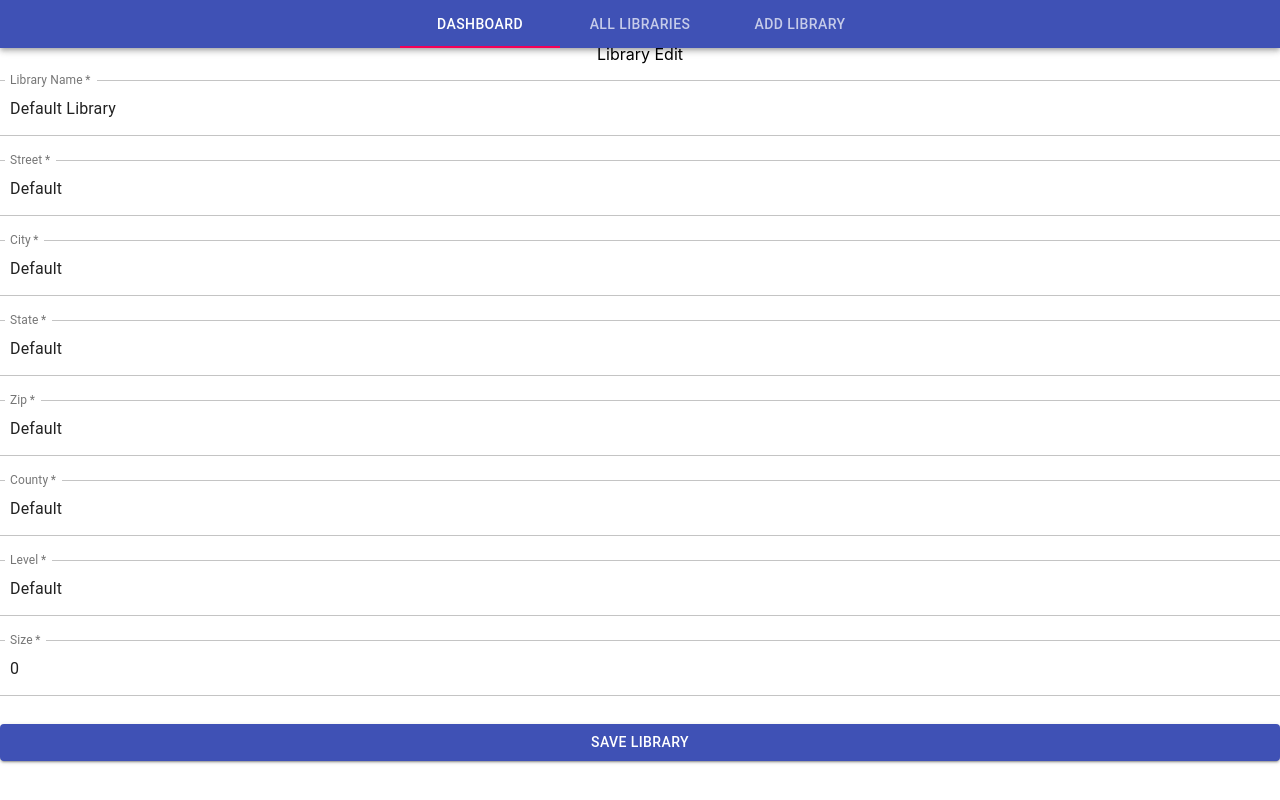
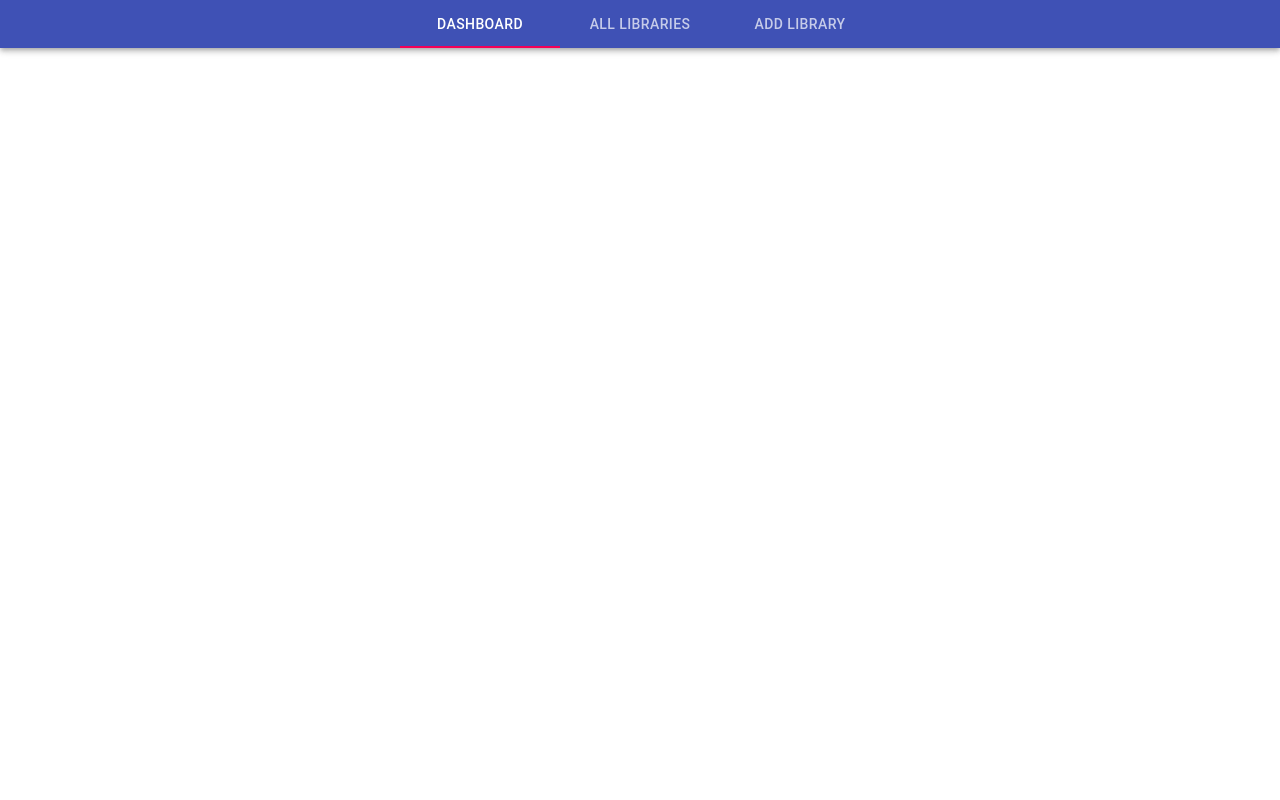
Before and after one commit to duncle-app/duncle-web-app, a React (Create React App) app: page /library/1/edit in a window 1280 px wide. Built offline with nearby package versions, Linux system fonts and the light colour scheme.

Commit message:
removed library manager in favor of useState

```diff
--- a/src/App.tsx
+++ b/src/App.tsx
@@ -3,8 +3,6 @@ import "./App.css";
 import {BrowserRouter as Router, Link, Redirect, Route, Switch} from "react-router-dom";
 import {DummyLibraryService} from "./common/dummy-library-service";
 import {AppState} from "./common/app-state";
-import {LibraryManager} from "./common/library-manager";
-import LibraryEditController from "./components/library-edit/control/library-edit-controller";
 import Login from "./components/pages/LogIn/Login";
 import {GlobalProvider} from "./common/GlobalContext";
 import SignUp from "./components/pages/SignUp/SignUp";
@@ -16,10 +14,6 @@ import ViewLibrary from "./components/pages/ViewLibrary/ViewLibrary";
 
 const appState: AppState = new AppState();
 const libraryService: DummyLibraryService = new DummyLibraryService();
-const libraryManager: LibraryManager = new LibraryManager(
-    libraryService,
-    appState
-);
 
 const MrSir = () => <h3>Mr Sir</h3>
 const Protected = () => <h3>Protected</h3>
@@ -87,11 +81,11 @@ function App() {
                         {/*        <LibraryDetailController libraryManager={libraryManager}/>*/}
                         {/*    }*/}
                         {/*/>*/}
-                        <Route
-                            exact
-                            path="/library/:libraryId/edit"
-                            children={<LibraryEditController libraryManager={libraryManager}/>}
-                        />
+                        {/*<Route*/}
+                        {/*    exact*/}
+                        {/*    path="/library/:libraryId/edit"*/}
+                        {/*    children={<LibraryEditController libraryManager={libraryManager}/>}*/}
+                        {/*/>*/}
                         <Route
                             path="/unauthorized"
                             children={<Unauthorized/>}
--- a/src/common/GlobalContext.tsx
+++ b/src/common/GlobalContext.tsx
@@ -1,6 +1,5 @@
 import React, {Context, useState} from "react";
 import useAuth, {useAuthReturn} from "./hooks/useAuth";
-import {LibraryManager} from "./library-manager";
 import Library from "../model/library";
 import {NoLibrary} from "../components/storybook-mocks/constants";
 
@@ -10,7 +9,6 @@ type ContextProps = {
     useAuth(): useAuthReturn,
     lang: string,
     theme: string,
-    libraryManager: LibraryManager;
 }
 
 // @ts-ignore
--- a/src/common/library-manager.ts
+++ /dev/null
@@ -1,46 +0,0 @@
-import {AppState} from "./app-state";
-import Library from "../model/library";
-import {Observable} from 'rxjs';
-import {tap} from 'rxjs/operators';
-import {DummyLibraryService} from "./dummy-library-service";
-import {Sale} from "../model/sale";
-
-export class LibraryManager {
-
-    private libraryService: DummyLibraryService;
-    private appState: AppState;
-    constructor(libraryListService: DummyLibraryService, appState: AppState) {
-        this.libraryService = libraryListService;
-        this.appState = appState;
-    }
-
-    public getLibraries(): Observable<Library[]> {
-        if (this.appState.initialized()) {
-            return this.appState.getLibraries();
-        }
-        return this.libraryService.getLibraries().pipe(
-            tap( x => this.appState.setLibraries(x))
-        )
-    }
-
-    addLibrary(library: Library) {
-        // TODO: Add new library
-        throw new Error('Not Implemented.');
-    }
-
-    setSelectedLibrary(library: Library) {
-        this.appState.setSelectedLibrary(library)
-    }
-
-    getSelectedLibrary() {
-        return this.appState.getSelectedLibrary()
-    }
-
-    updateLibrary(library: Library) {
-        alert("not implemented")
-    }
-
-    addSale(sale: Sale) {
-        throw new Error('Not Implemented.');
-    }
-}
--- a/src/components/library-edit/control/library-edit-controller.tsx
+++ /dev/null
@@ -1,64 +0,0 @@
-import React, {useEffect, useState} from 'react'
-import Library from "../../../model/library";
-import LibraryEdit from "../components/library-edit";
-import {LibraryManager} from "../../../common/library-manager";
-import {useLocation} from "react-router-dom";
-import {Form} from "react-final-form";
-import {NoLibrary} from "../../storybook-mocks/constants";
-
-interface LibraryEditControllerProps {
-    libraryManager: LibraryManager
-}
-
-function LibraryEditController(props: LibraryEditControllerProps) {
-    // todo - srn - move this to a custom hook
-    const [selectedLibrary, setSelectedLibrary] = useState(NoLibrary);
-    const {libraryManager} = props;
-
-    let route = useLocation();
-
-    useEffect(() => {
-        /*
-        * app state holds the current state of the app. Primarily, the list of libraries. Currently, the libraries are
-        * held as a 'Behavior subject'. A behavior subject is an observable that can be subscribed too, and on
-        * subscription will immediately emit it's current value. This allows this component to listen to any changes
-        * to the libraries held in the app state. If the libraries in the app state are ever updated elsewhere, say for
-        * example through getting internet connection, then the behavior subject will be updated, and will emit its new
-        * value. This subscription will get the new value and update the UI seamlessly.
-        * */
-        // todo - srn - break this out to a common class
-        const subscription = libraryManager.getLibraries().subscribe((libraries: Library[]) => {
-            console.log('calling LibraryEditController subscription');
-            const libraryId = route.pathname.split('/')[2];
-            const library: Library | undefined = libraries.find(x => x._id === libraryId);
-            if (library) setSelectedLibrary(library);
-            else setSelectedLibrary(NoLibrary);
-        });
-        return () => subscription.unsubscribe();
-    }, []);
-
-    const updateLibrarySubmit = (values: any) => {
-        console.log('submitted');
-        console.log(values)
-        // libraryManager.updateLibrary(library);
-    };
-
-    return (
-        <>
-            <Form
-                onSubmit={updateLibrarySubmit}
-                initialValues={selectedLibrary}
-                render={({form, handleSubmit}) => (
-                    <>
-                        <form onSubmit={handleSubmit}>
-                            <LibraryEdit
-                                library={selectedLibrary}/>
-                        </form>
-                    </>
-                )}
-            />
-        </>
-    );
-}
-
-export default LibraryEditController;
```
Also changed, not shown: src/components/library-detail/control/library-detail-controller.tsx (deleted, +0 -41 lines).
